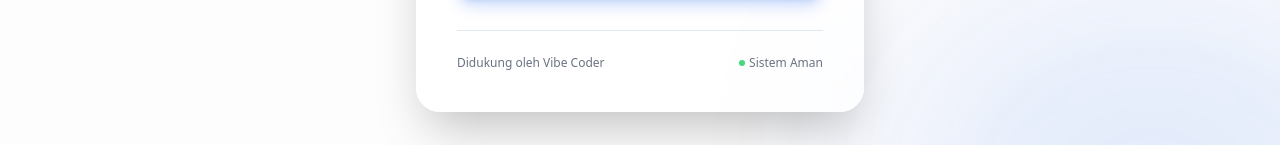
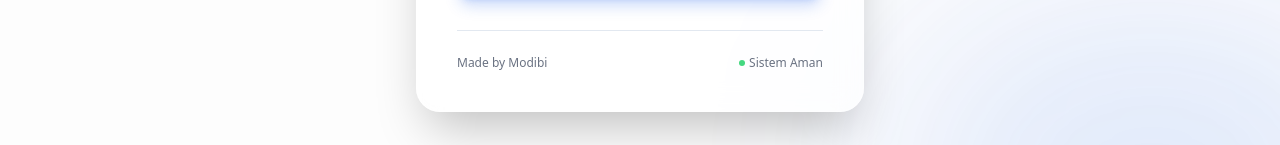
Before and after one commit to davidtheosimaremare/absensi-kelawas, a Next.js app: page /login in a window 1280 px wide. Shown: the part 544-689 px from the top of the page. Built offline with nearby package versions, Linux system fonts and the light colour scheme.

Commit message:
chore: replace branding to 'Made by Modibi'

```diff
--- a/src/app/login/page.tsx
+++ b/src/app/login/page.tsx
@@ -23,7 +23,7 @@ export default function LoginPage() {
           <LoginForm />
 
           <div className="mt-8 pt-6 border-t border-border flex justify-between items-center text-xs text-gray-500">
-            <span>Didukung oleh Vibe Coder</span>
+            <span>Made by Modibi</span>
             <span className="flex items-center gap-1">
               <span className="w-1.5 h-1.5 bg-green-500 rounded-full animate-pulse" />
               Sistem Aman
```
